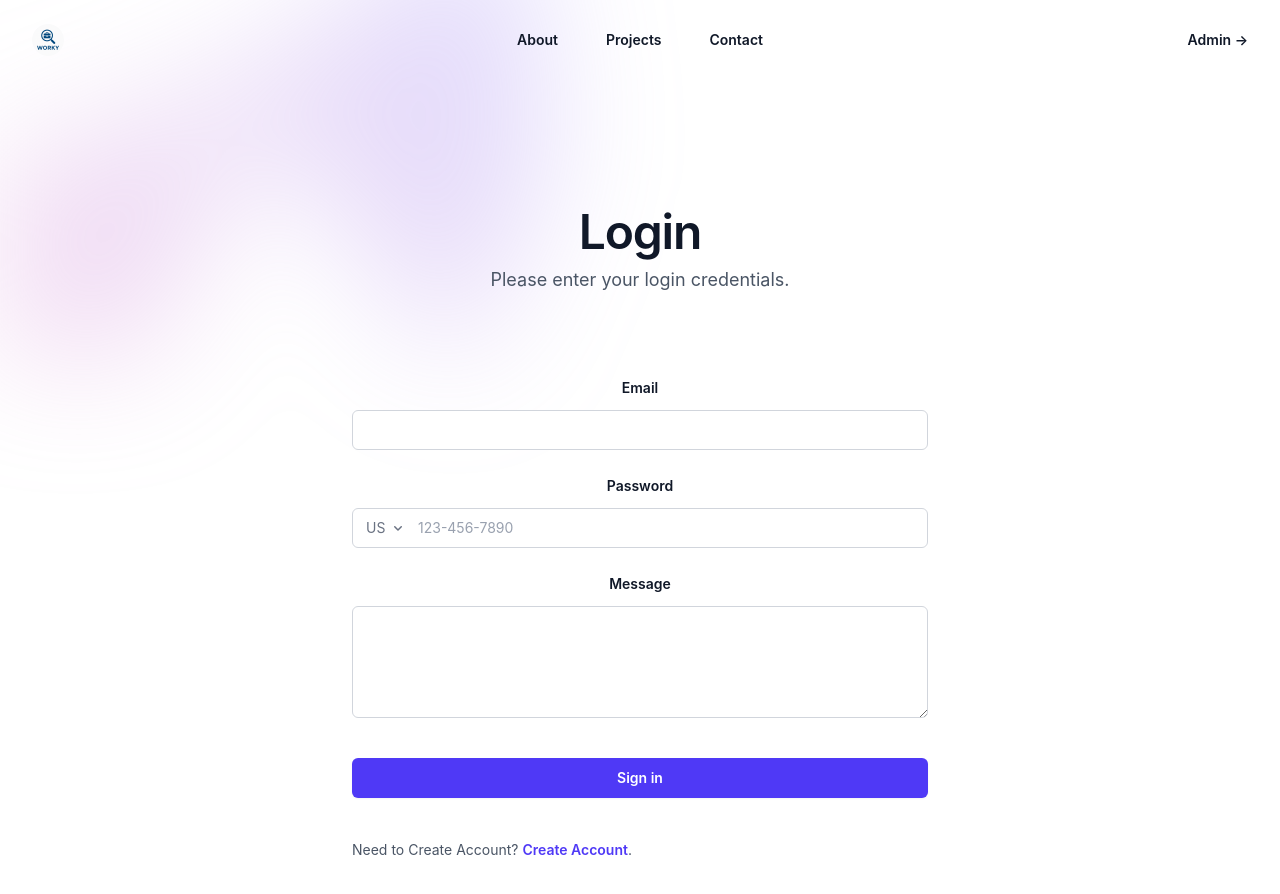
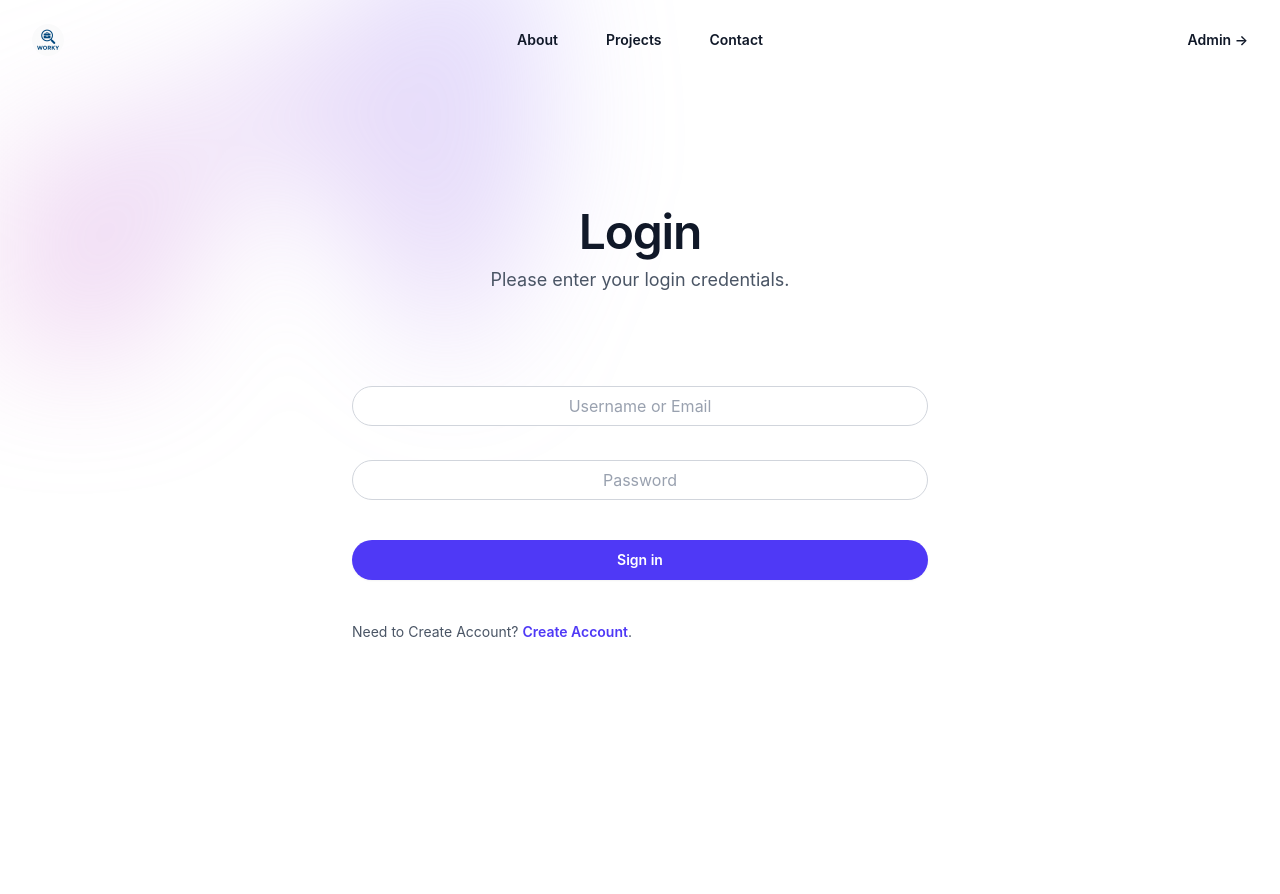
Before and after one commit to BinodPerera/job-portal-react-front-end, a React (Create React App) app: page /login in a window 1280 px wide. Shown: the top 894 px of the page. After the commit the page ends 800 px from the top, so only its background shows below. Built offline with nearby package versions, Linux system fonts and the light colour scheme.

Commit message:
Login and Register UI Changes

```diff
--- a/src/features/Auth/Login.js
+++ b/src/features/Auth/Login.js
@@ -5,7 +5,10 @@ import { ChevronDownIcon } from '@heroicons/react/16/solid'
 import { Field, Label, Switch } from '@headlessui/react'
 
 export default function Login() {
-  const [agreed, setAgreed] = useState(false)
+  const [agreed, setAgreed] = useState(false);
+
+  const [username, setUsername] = useState('');
+  const [password, setPassword] = useState('');
 
   return (
     <div className="isolate bg-white px-6 py-24 sm:py-32 lg:px-8">
@@ -28,63 +31,30 @@ export default function Login() {
       <form action="#" method="POST" className="mx-auto mt-16 max-w-xl sm:mt-20">
         <div className="grid grid-cols-1 gap-x-8 gap-y-6 sm:grid-cols-2">
           <div className="sm:col-span-2">
-            <label htmlFor="email" className="block text-sm/6 font-semibold text-gray-900">
-              Email
-            </label>
             <div className="mt-2.5">
               <input
-                id="email"
-                name="email"
-                type="email"
+                id="username"
+                name="username"
+                type="text"
+                placeholder='Username or Email'
+                value={username}
+                onChange={(e)=>setUsername(e.target.value)}
                 autoComplete="email"
-                className="block w-full rounded-md bg-white px-3.5 py-2 text-base text-gray-900 outline-1 -outline-offset-1 outline-gray-300 placeholder:text-gray-400 focus:outline-2 focus:-outline-offset-2 focus:outline-indigo-600"
+                className="block w-full rounded-full bg-white px-3.5 py-2 text-base text-center text-gray-900 outline-1 -outline-offset-1 outline-gray-300 placeholder:text-gray-400 focus:outline-2 focus:-outline-offset-2 focus:outline-indigo-600"
               />
             </div>
           </div>
           <div className="sm:col-span-2">
-            <label htmlFor="phone-number" className="block text-sm/6 font-semibold text-gray-900">
-              Password
-            </label>
             <div className="mt-2.5">
-              <div className="flex rounded-md bg-white outline-1 -outline-offset-1 outline-gray-300 has-[input:focus-within]:outline-2 has-[input:focus-within]:-outline-offset-2 has-[input:focus-within]:outline-indigo-600">
-                <div className="grid shrink-0 grid-cols-1 focus-within:relative">
-                  <select
-                    id="country"
-                    name="country"
-                    autoComplete="country"
-                    aria-label="Country"
-                    className="col-start-1 row-start-1 w-full appearance-none rounded-md py-2 pr-7 pl-3.5 text-base text-gray-500 placeholder:text-gray-400 focus:outline-2 focus:-outline-offset-2 focus:outline-indigo-600 sm:text-sm/6"
-                  >
-                    <option>US</option>
-                    <option>CA</option>
-                    <option>EU</option>
-                  </select>
-                  <ChevronDownIcon
-                    aria-hidden="true"
-                    className="pointer-events-none col-start-1 row-start-1 mr-2 size-5 self-center justify-self-end text-gray-500 sm:size-4"
-                  />
-                </div>
-                <input
-                  id="phone-number"
-                  name="phone-number"
-                  type="text"
-                  placeholder="123-456-7890"
-                  className="block min-w-0 grow py-1.5 pr-3 pl-1 text-base text-gray-900 placeholder:text-gray-400 focus:outline-none sm:text-sm/6"
-                />
-              </div>
-            </div>
-          </div>
-          <div className="sm:col-span-2">
-            <label htmlFor="message" className="block text-sm/6 font-semibold text-gray-900">
-              Message
-            </label>
-            <div className="mt-2.5">
-              <textarea
-                id="message"
-                name="message"
-                rows={4}
-                className="block w-full rounded-md bg-white px-3.5 py-2 text-base text-gray-900 outline-1 -outline-offset-1 outline-gray-300 placeholder:text-gray-400 focus:outline-2 focus:-outline-offset-2 focus:outline-indigo-600"
-                defaultValue={''}
+              <input
+                id="password"
+                name="password"
+                type="password"
+                value={password}
+                onChange={(e)=>setPassword(e.target.value)}
+                placeholder='Password'
+                autoComplete="password"
+                className="block w-full rounded-full bg-white px-3.5 py-2 text-base text-center text-gray-900 outline-1 -outline-offset-1 outline-gray-300 placeholder:text-gray-400 focus:outline-2 focus:-outline-offset-2 focus:outline-indigo-600"
               />
             </div>
           </div>
@@ -92,7 +62,7 @@ export default function Login() {
         <div className="mt-10">
           <button
             type="submit"
-            className="block w-full rounded-md bg-indigo-600 px-3.5 py-2.5 text-center text-sm font-semibold text-white shadow-xs hover:bg-indigo-500 focus-visible:outline-2 focus-visible:outline-offset-2 focus-visible:outline-indigo-600"
+            className="block w-full rounded-full bg-indigo-600 px-3.5 py-2.5 text-center text-sm font-semibold text-white shadow-xs hover:bg-indigo-500 focus-visible:outline-2 focus-visible:outline-offset-2 focus-visible:outline-indigo-600"
           >
             Sign in
           </button>
--- a/src/features/Auth/Register.js
+++ b/src/features/Auth/Register.js
@@ -74,7 +74,7 @@ export default function Login() {
                 value={username}
                 onChange={(e) => setUsername(e.target.value)}
                 autoComplete="username"
-                className="block w-full rounded-full bg-white px-3.5 py-2 text-base text-gray-900 outline-1 -outline-offset-1 outline-gray-300 placeholder:text-gray-400 focus:outline-2 focus:-outline-offset-2 focus:outline-indigo-600"
+                className="block w-full rounded-full bg-white px-3.5 py-2 text-base text-center text-gray-900 outline-1 -outline-offset-1 outline-gray-300 placeholder:text-gray-400 focus:outline-2 focus:-outline-offset-2 focus:outline-indigo-600"
               />
             </div>
           </div>
@@ -86,7 +86,7 @@ export default function Login() {
                   name="role"
                   value={role}
                   onChange={(e) => setRole(e.target.value)}
-                  className="block w-full rounded-full bg-white px-3.5 py-2 pr-10 text-gray-900 outline-1 -outline-offset-1 outline-gray-300 placeholder:text-gray-400 focus:outline-2 focus:-outline-offset-2 focus:outline-indigo-600 appearance-none"
+                  className="block w-full rounded-full bg-white text-center px-3.5 py-2 pr-10 text-gray-900 outline-1 -outline-offset-1 outline-gray-300 placeholder:text-gray-400 focus:outline-2 focus:-outline-offset-2 focus:outline-indigo-600 appearance-none"
                 >
                   <option>select role</option>
                   <option value="JOB_SEEKER">Job Seeker</option>
@@ -109,7 +109,7 @@ export default function Login() {
                 placeholder='Profile Image'
                 onChange={(e)=>setImage(e.target.files[0])}
                 accept="image/*"
-                className="block w-full rounded-full bg-white px-3.5 py-2 text-gray-900 outline-1 -outline-offset-1 outline-gray-300 placeholder:text-gray-400 focus:outline-2 focus:-outline-offset-2 focus:outline-indigo-600"
+                className="block w-full rounded-full text-center bg-white px-3.5 py-2 text-gray-900 outline-1 -outline-offset-1 outline-gray-300 placeholder:text-gray-400 focus:outline-2 focus:-outline-offset-2 focus:outline-indigo-600"
               />
             </div>
           </div>
@@ -123,7 +123,7 @@ export default function Login() {
                 value={password}
                 onChange={(e)=>setPassword(e.target.value)}
                 autoComplete="password"
-                className="block w-full rounded-full bg-white px-3.5 py-2 text-base text-gray-900 outline-1 -outline-offset-1 outline-gray-300 placeholder:text-gray-400 focus:outline-2 focus:-outline-offset-2 focus:outline-indigo-600"
+                className="block w-full rounded-full bg-white px-3.5 py-2 text-base text-center text-gray-900 outline-1 -outline-offset-1 outline-gray-300 placeholder:text-gray-400 focus:outline-2 focus:-outline-offset-2 focus:outline-indigo-600"
               />
             </div>
           </div>
@@ -137,7 +137,7 @@ export default function Login() {
                 value={confirmPassword}
                 onChange={(e)=>setConfirmPassword(e.target.value)}
                 autoComplete="confirm_password"
-                className="block w-full rounded-full bg-white px-3.5 py-2 text-base text-gray-900 outline-1 -outline-offset-1 outline-gray-300 placeholder:text-gray-400 focus:outline-2 focus:-outline-offset-2 focus:outline-indigo-600"
+                className="block w-full rounded-full bg-white px-3.5 py-2 text-base text-center text-gray-900 outline-1 -outline-offset-1 outline-gray-300 placeholder:text-gray-400 focus:outline-2 focus:-outline-offset-2 focus:outline-indigo-600"
               />
             </div>
           </div>
```
